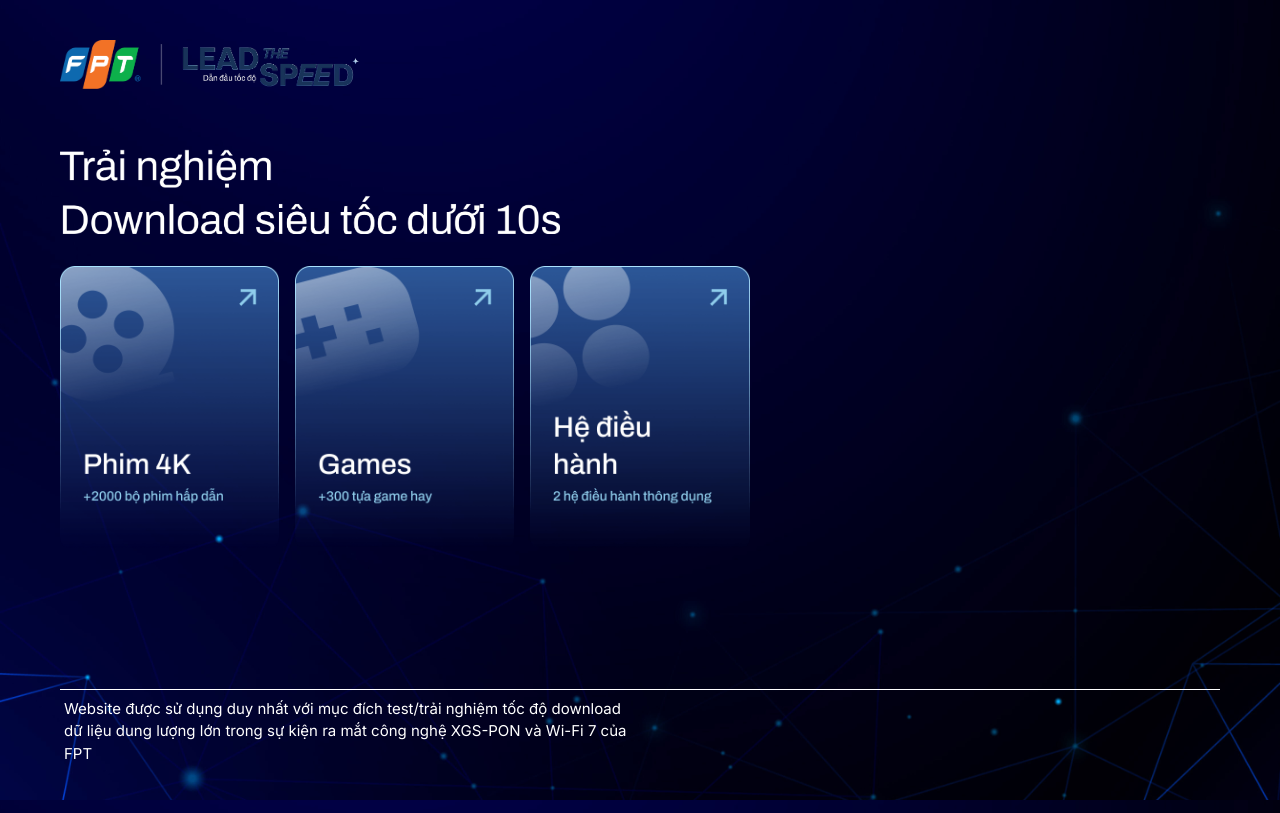
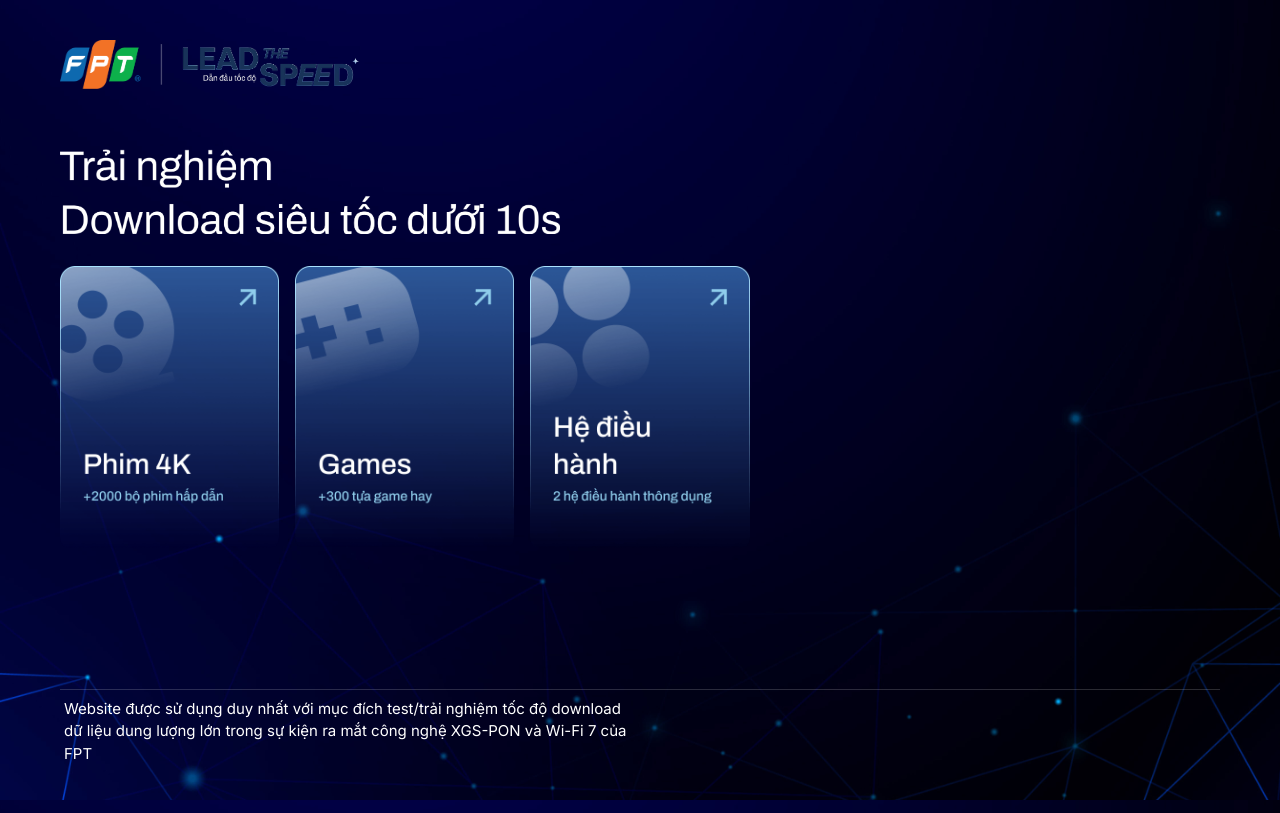
Before and after one commit to NguyenMinhChau/xgspon, a React (Vite) app: page / in a window 1280 px wide. Built offline with nearby package versions, Linux system fonts and the light colour scheme.

Commit message:
push code

```diff
--- a/src/components/Footer.jsx
+++ b/src/components/Footer.jsx
@@ -4,8 +4,11 @@ export default function Footer() {
 	return (
 		<React.Fragment>
 			<div
-				className="border-t border-white py-2 px-1 lg:!bg-transparent"
-				style={{ backgroundColor: 'rgba(0, 0, 0, 0.1)' }}
+				className="py-2 px-1 lg:!bg-transparent"
+				style={{
+					backgroundColor: 'rgba(0, 0, 0, 0.1)',
+					borderTop: '1px solid #FFFFFF2A',
+				}}
 			>
 				<div className="w-full lg:w-[50%] md:w-[50%] text-[15px] h-auto text-white">
 					Website được sử dụng duy nhất với mục đích test/trải nghiệm tốc độ
```
Also changed, not shown: src/assets/images/OBJECT_BG.png (added).
